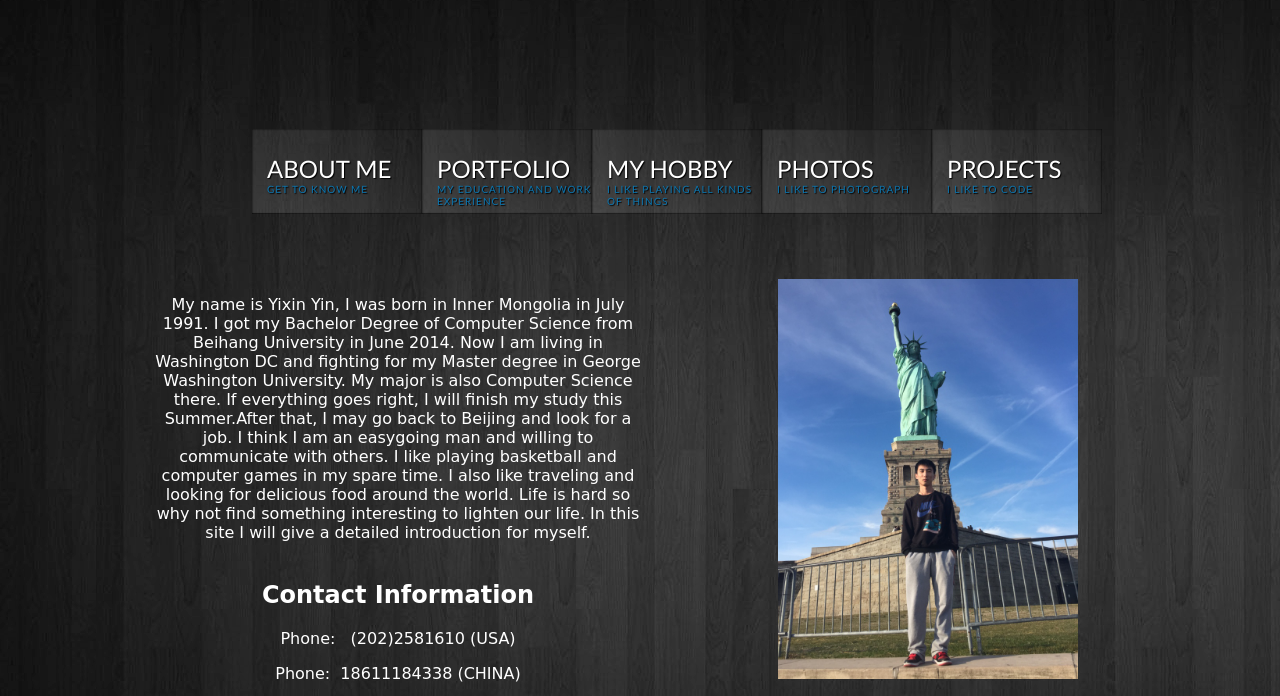
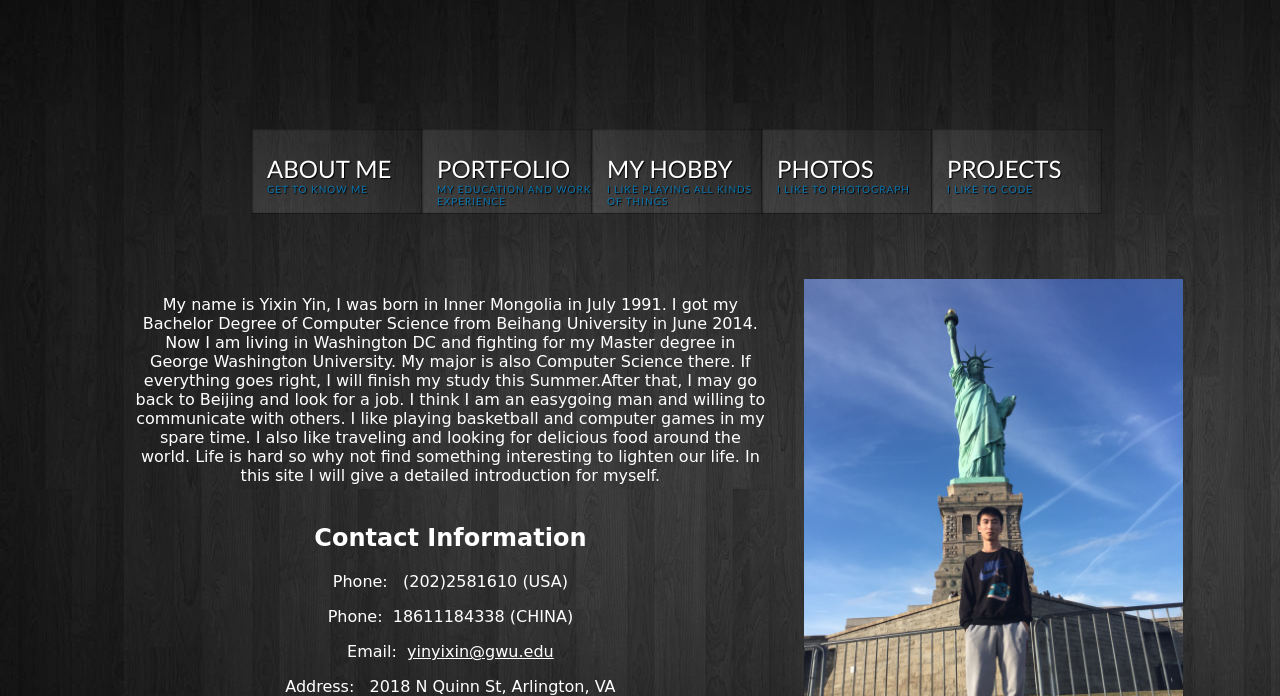
Before and after one commit to y101149/y101149.github.io, a plain HTML site: page index.html in a window 1280 px wide. Shown: the part 79-775 px from the top of the page. Drawn offline with Linux system fonts and the light colour scheme.

Commit message:
update percentage css

```diff
--- a/css/about.css
+++ b/css/about.css
@@ -2,9 +2,11 @@
     text-align: center;
     font-family: cursive;
     float: left;
-    width: 500px;
-    padding-left: 140px;
-
+    /*width: 500px;*/
+    width: 50%;
+    height: 100%;
+    /*padding-left: 140px;*/
+    padding-left: 10%;
     margin-bottom: 100px;
 }
 
@@ -22,13 +24,18 @@
     margin-top: 0px;
     float: left;
     margin-bottom: 30px;
-    margin-left: 80px;
+    /*margin-left: 80px;*/
+    width: 30%;
+    height: 100%;
+
 }
 
 #photo img{
-    padding-left: 50px;
-    width: 300px;
-    height: 400px;
+    padding-left: 10%;
+    /*width: 300px;*/
+    width: 100%;
+    height : 100%
+    /*height: 400px;*/
 }
 
 .qrcode a{
--- a/css/help.css
+++ b/css/help.css
@@ -11,6 +11,8 @@
 
 #content {
     margin-bottom: 300px;
+    width: 100%;
+
 
 }
 
```
Also changed, not shown: css/gallery.css (+7 -3 lines).
